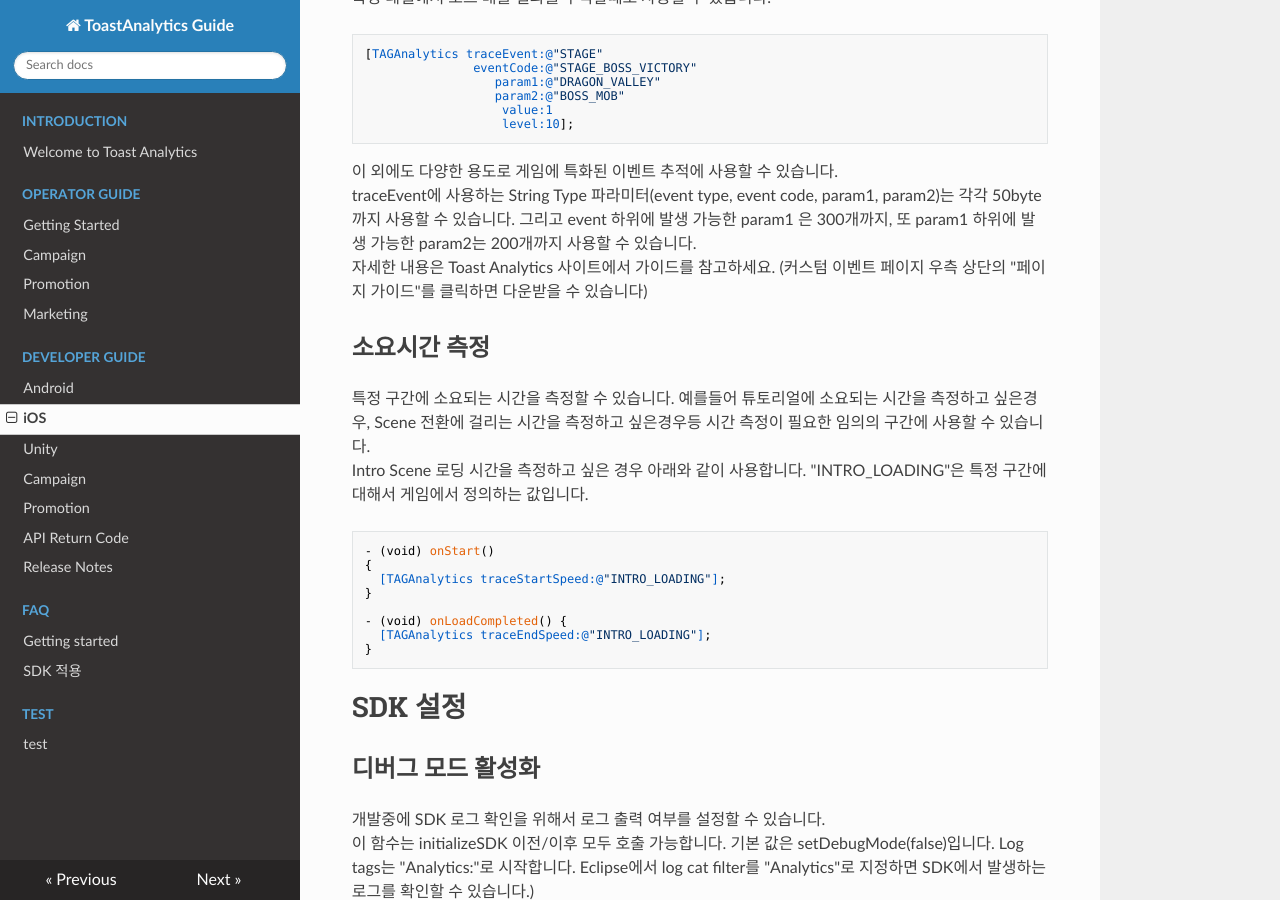
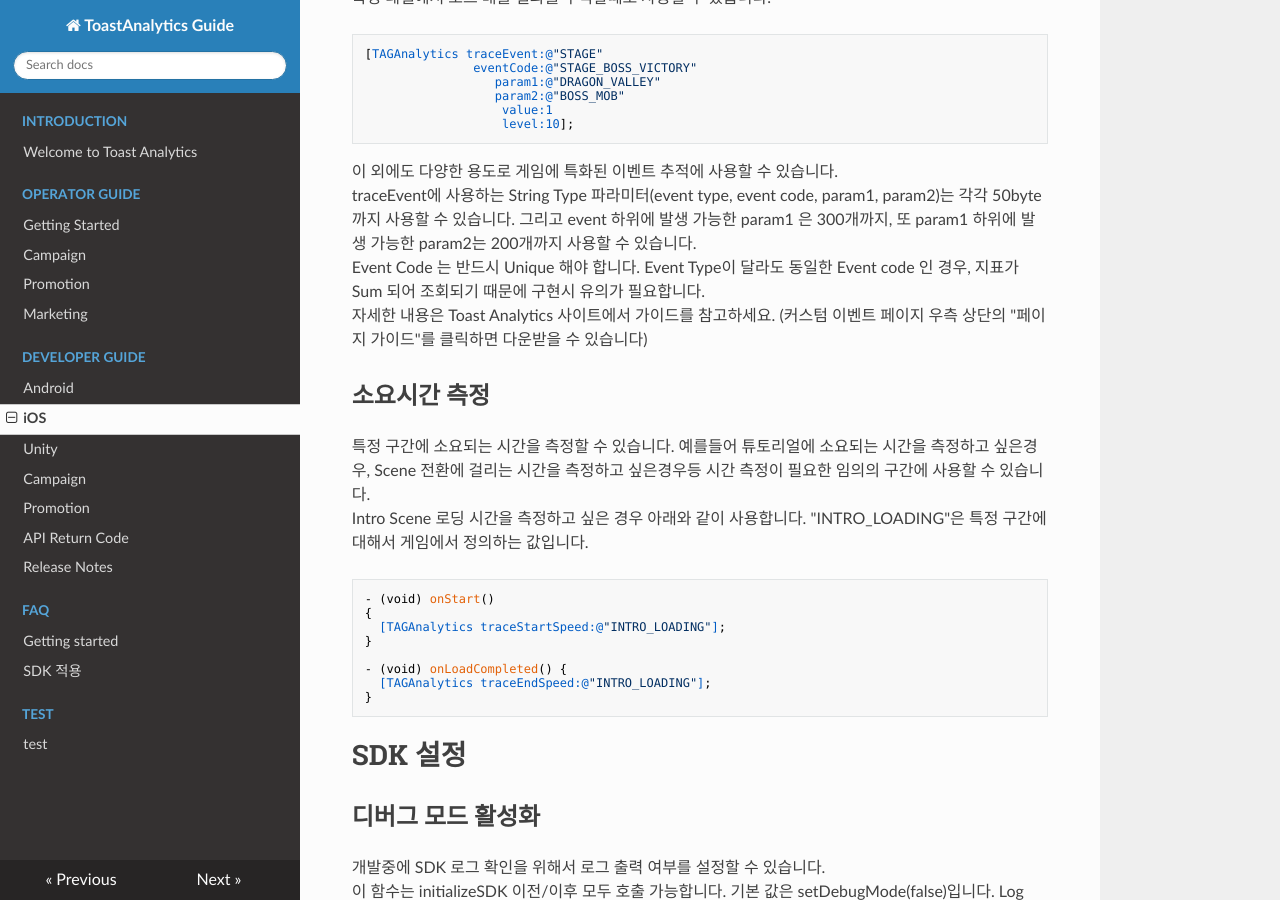
Before and after one commit to ToastAnalytics/ToastAnalytics, an MkDocs documentation site: the page built from docs/Developer/5. iOS Developer Guide.md, in a window 1280 px wide and 900 px high, scrolled down 8858 px. Built offline with MkDocs 1.6.1, drawn with Linux system fonts in a browser that asks for light colours; nearby versions of some CDN libraries; old or Windows-style settings are respelled for this version of MkDocs.

Commit message:
Update 5. iOS Developer Guide.md

```diff
--- a/docs/Developer/5. iOS Developer Guide.md
+++ b/docs/Developer/5. iOS Developer Guide.md
@@ -366,6 +366,7 @@
 
 이 외에도 다양한 용도로 게임에 특화된 이벤트 추적에 사용할 수 있습니다.<br>
 traceEvent에 사용하는 String Type 파라미터(event type, event code, param1, param2)는 각각 50byte까지 사용할 수 있습니다. 그리고 event 하위에 발생 가능한 param1 은 300개까지, 또 param1 하위에 발생 가능한 param2는 200개까지 사용할 수 있습니다.<br>
+Event Code 는 반드시 Unique 해야 합니다. Event Type이 달라도 동일한 Event code 인 경우, 지표가 Sum 되어 조회되기 때문에 구현시 유의가 필요합니다.<br>
 자세한 내용은 Toast Analytics 사이트에서 가이드를 참고하세요. (커스텀 이벤트 페이지 우측 상단의 "페이지 가이드"를 클릭하면 다운받을 수 있습니다)
 
 ## 소요시간 측정
```
